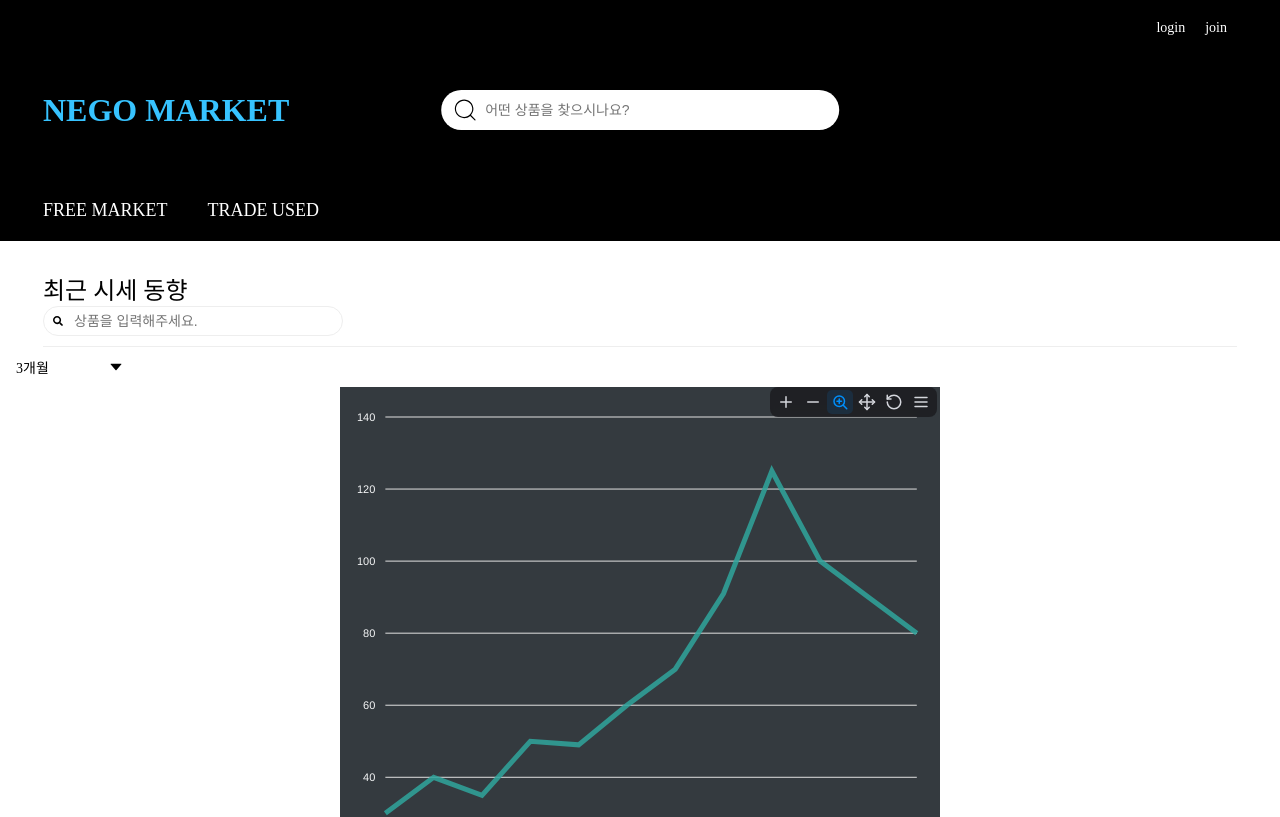
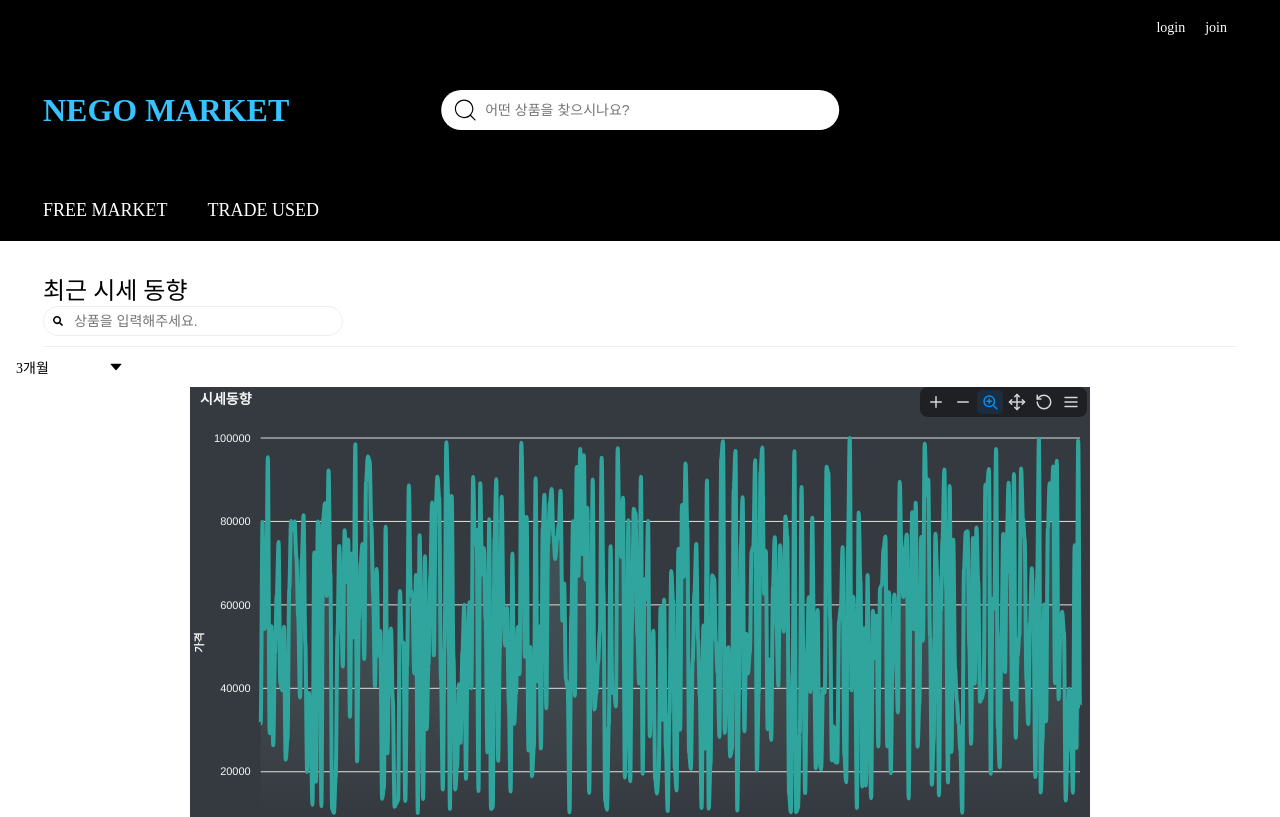
Before and after one commit to dlwnghd/React_FinalProject, a React (Create React App) app: page /recent-price in a window 1280 px wide. Shown: the top 817 px of the page. Built offline with nearby package versions, Linux system fonts and the light colour scheme; a web font is replaced by a local one.

Commit message:
:sparkles: Feat : 최근 시세 더미데이터 이용한 일별 그래프로 수정

```diff
--- a/src/Pages/RecentPrice/Components/Graph/Graph.js
+++ b/src/Pages/RecentPrice/Components/Graph/Graph.js
@@ -2,24 +2,17 @@ import ReactApexChart from 'react-apexcharts'
 import styled from 'styled-components'
 import { FlexCenterCSS } from '../../../../Styles/common'
 
-function Graph({ filterOption }) {
+function Graph({ filterOption, dummyData }) {
 	console.log(filterOption)
-
-	const date = new Date()
-	const nowMonth = date.getMonth() + 1
-
-	console.log(nowMonth)
 
 	const series = [
 		{
-			name: 'series-1',
-			data: [30, 40, 35, 50, 49, 60, 70, 91, 125, 100, 90, 80],
+			name: '노트북',
+			data: dummyData,
 		},
 	]
+
 	const options = {
-		theme: {
-			mode: 'dark',
-		},
 		chart: {
 			type: 'area',
 			stacked: false,
@@ -29,33 +22,64 @@ function Graph({ filterOption }) {
 				enabled: true,
 				autoScaleYaxis: true,
 			},
+			toolbar: {
+				autoSelectd: 'zoom',
+			},
+		},
+		dataLabels: {
+			enabled: false,
+		},
+		markers: {
+			size: 0,
+		},
+		title: {
+			text: '시세동향',
+			align: 'left',
+		},
+		fill: {
+			type: 'gradient',
+			gradient: {
+				shadeIntensity: 1,
+				inverseColors: false,
+				opacityFrom: 0.5,
+				opacityTo: 0,
+				stops: [0, 90, 100],
+			},
+		},
+		theme: {
+			mode: 'dark',
+		},
+		yaxis: {
+			labels: {
+				formatter: function (val) {
+					return val.toFixed(0)
+				},
+			},
+			title: {
+				text: '가격',
+			},
 		},
 		xaxis: {
-			categories: [
-				'1월',
-				'2월',
-				'3월',
-				'4월',
-				'5월',
-				'6월',
-				'7월',
-				'8월',
-				'9월',
-				'10월',
-				'11월',
-				'12월',
-			],
+			type: 'datetime',
+		},
+		tooltip: {
+			shared: false,
+			y: {
+				formatter: function (val) {
+					return val.toFixed(3)
+				},
+			},
 		},
 	}
 
 	return (
 		<GraphBox>
 			<ReactApexChart
-				type="line"
+				options={options}
 				series={series}
-				options={options}
 				height={500}
-				width={600}
+				type="area"
+				width={900}
 			/>
 		</GraphBox>
 	)
--- a/src/Pages/RecentPrice/index.js
+++ b/src/Pages/RecentPrice/index.js
@@ -1,5 +1,6 @@
 import { useState } from 'react'
 import Filter from '../../Components/Filter/Filter'
+import recentPriceMock from '../../__mock__/Data/Product/recentPrice.data'
 
 import Graph from './Components/Graph/Graph'
 import RecentSearch from './Components/Search/Search'
@@ -7,28 +8,37 @@ import RecentSearch from './Components/Search/Search'
 function RecentPrice() {
 	const dateFilter = ['3개월', '6개월', '1년']
 	const [filterOption, setFilterOption] = useState(dateFilter[0])
+
+	const [dummyTotalData, setDummyTotalData] = useState(recentPriceMock)
+	const [dummyData, setDummyData] = useState(dummyTotalData)
+
 	const onFilter = e => {
 		switch (e.target.innerText) {
 			case dateFilter[0]:
 				setFilterOption(dateFilter[0])
+				setDummyData(dummyTotalData.slice(0, 90)) // 3개월 (90일)
 				break
 			case dateFilter[1]:
 				setFilterOption(dateFilter[1])
+				setDummyData(dummyTotalData.slice(0, 180)) // 6개월 (180일)
 				break
 			case dateFilter[2]:
 				setFilterOption(dateFilter[2])
+				setDummyData(dummyTotalData.slice(0, 365)) // 1년 (365일)
 				break
 			default:
 				break
 		}
 	}
+
 	return (
 		<>
 			<RecentSearch />
 			<Filter filterArray={dateFilter} onClick={onFilter} />
-			<Graph filterOption={filterOption} />
+			<Graph filterOption={filterOption} dummyData={dummyData} />
 		</>
 	)
 }
 
+
 export default RecentPrice
```
